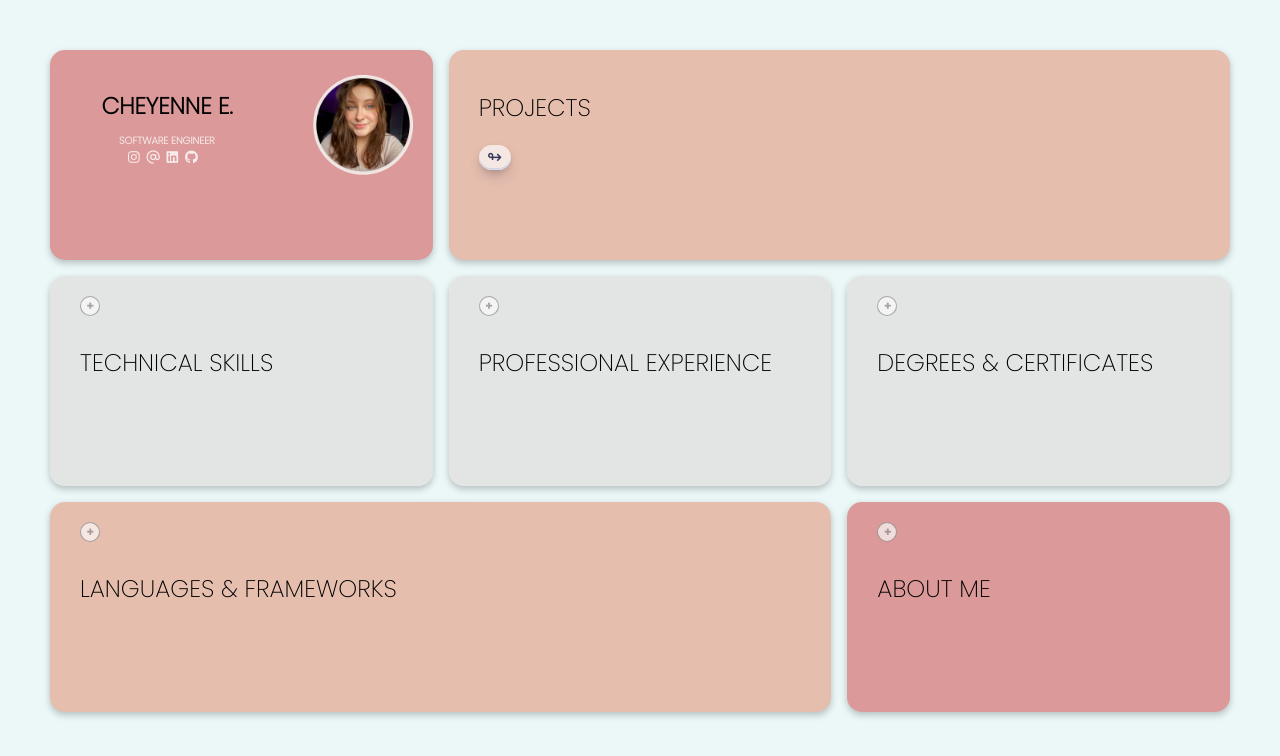
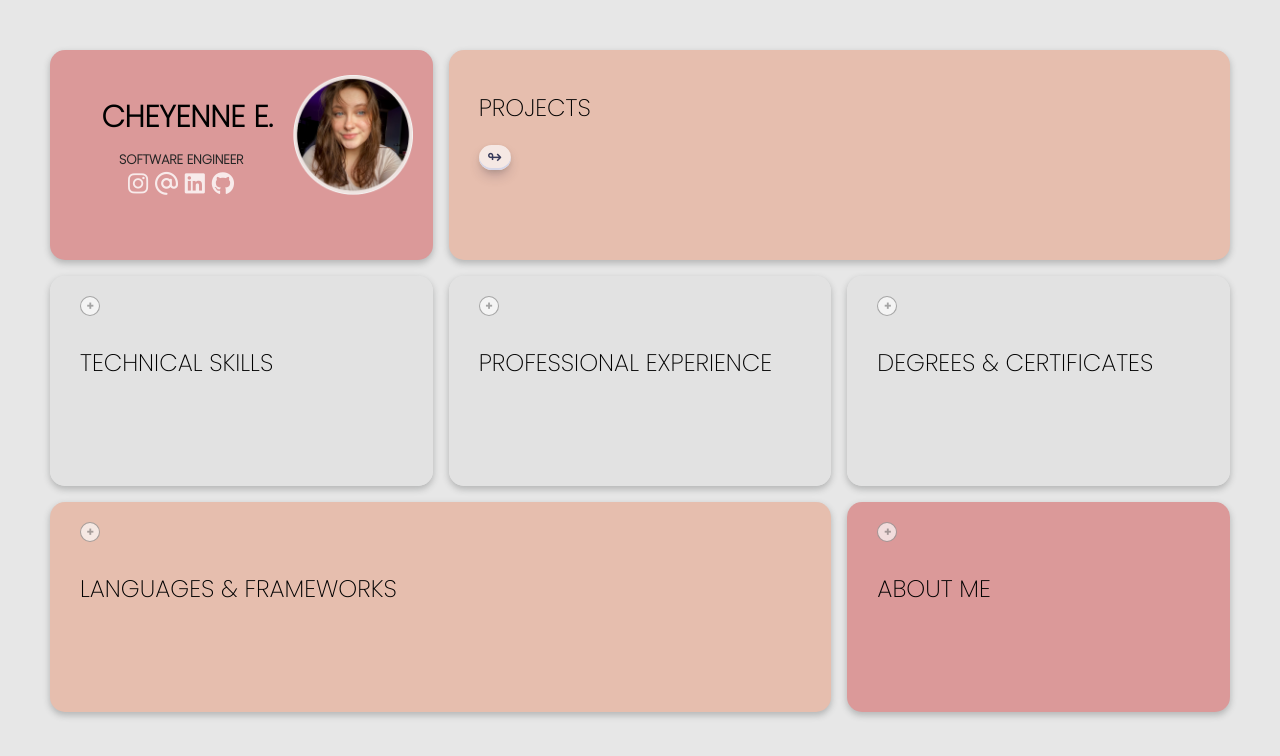
Before and after one commit to CheyenneTech/Digital-Resume, a plain HTML site: page index.html in a window 1280 px wide. Drawn offline with Linux system fonts and the light colour scheme.

Commit message:
sizing/colors

```diff
--- a/index.css
+++ b/index.css
@@ -1,7 +1,7 @@
 body {
     box-sizing: border-box;
     font-family: 'Poppins', sans-serif;
-    background-color: #ecf8f8;
+    background-color: #dadbdba3;
     margin: 50px;
     scroll-behavior: smooth;
   }
@@ -138,7 +138,7 @@ body {
     margin: 0;
     padding-left: 16%;
     text-transform: uppercase;
-    color: #ffffffcc;
+    color: #252525;
 
 
 }
@@ -288,4 +288,20 @@ body {
 
 @media (min-width: 1200px) {
 
+
+    .info h1 {
+        font-size: 30px;
+    }
+
+    .info h4 {
+        font-size: 13px;
+    }
+
+    .icon {
+        font-size: 23px;
+    }
+
+    .info img {
+        max-width: 120px;
+    }
 }
```
